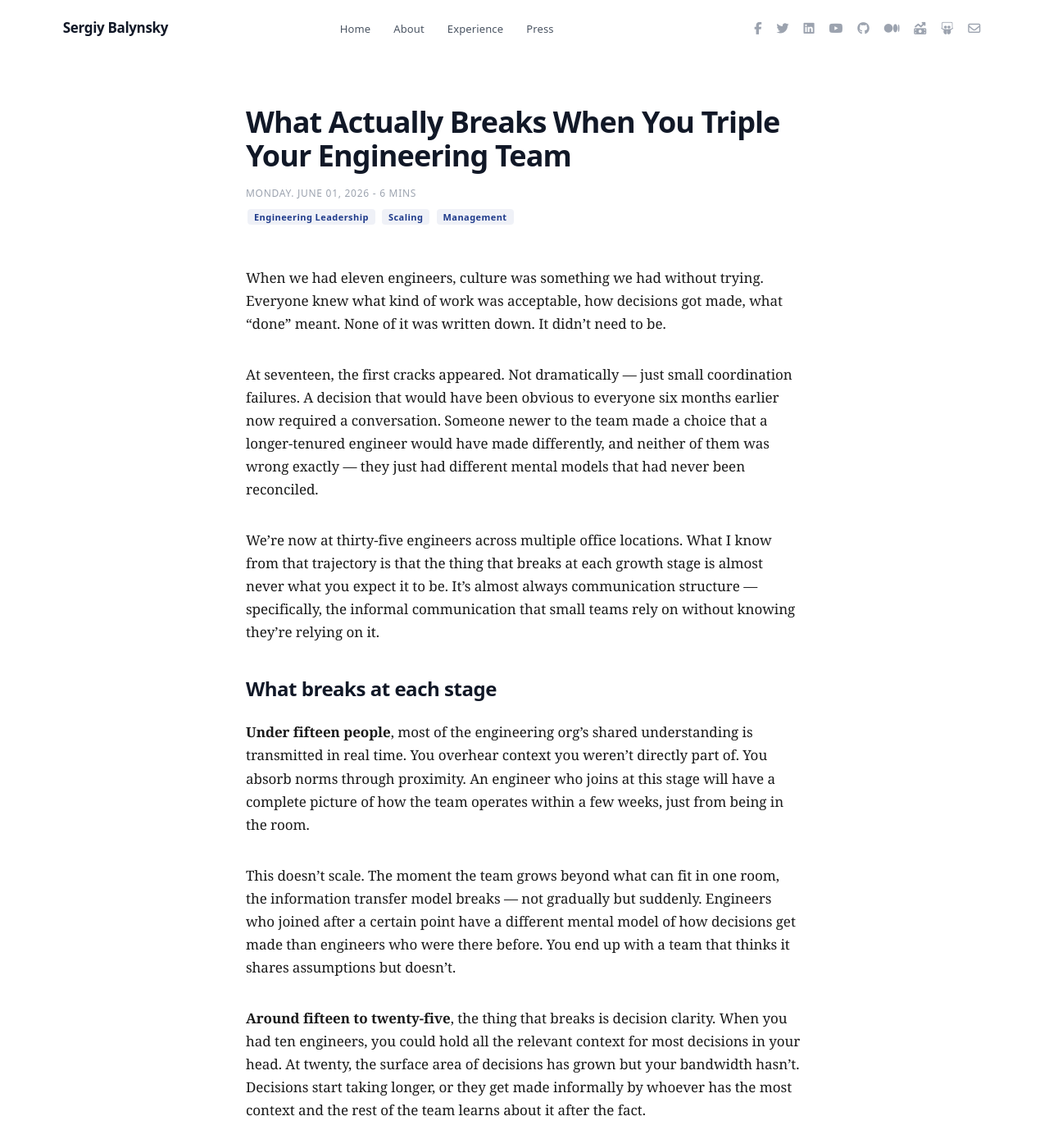
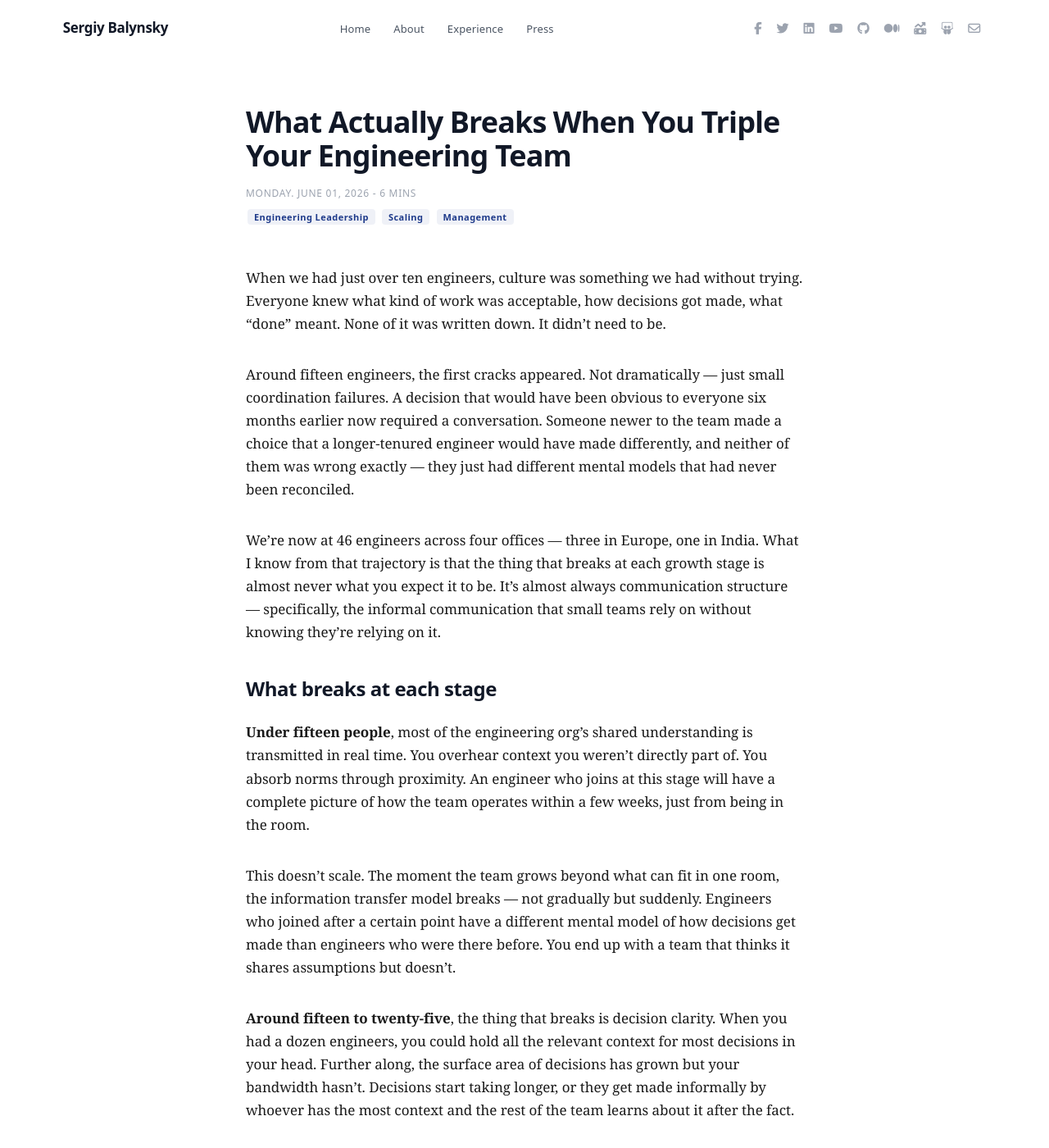
Before and after one commit to balynsky/personal-site, a Jekyll site: the page built from _posts/2026-06-01-scaling-engineering-team.markdown, in a window 1280 px wide and 1400 px high. Shown: the whole window at 82% size. Built offline with Jekyll 4.4.1, drawn with Linux system fonts in a browser that asks for light colours; nearby versions of some CDN libraries; some of the changed text lies outside the part shown.

Commit message:
change some small details

```diff
--- a/_posts/2026-06-01-scaling-engineering-team.markdown
+++ b/_posts/2026-06-01-scaling-engineering-team.markdown
@@ -11,14 +11,14 @@ tag:
 category: blog
 author: balynsky
 sitemap: false
-description: From 11 engineers in two teams to 35 across multiple locations — what breaks at each growth stage and what you have to rebuild deliberately
+description: From 11+ engineers in two teams to 46 across four offices — what breaks at each growth stage and what you have to rebuild deliberately
 ---
 
-When we had eleven engineers, culture was something we had without trying. Everyone knew what kind of work was acceptable, how decisions got made, what "done" meant. None of it was written down. It didn't need to be.
+When we had just over ten engineers, culture was something we had without trying. Everyone knew what kind of work was acceptable, how decisions got made, what "done" meant. None of it was written down. It didn't need to be.
 
-At seventeen, the first cracks appeared. Not dramatically — just small coordination failures. A decision that would have been obvious to everyone six months earlier now required a conversation. Someone newer to the team made a choice that a longer-tenured engineer would have made differently, and neither of them was wrong exactly — they just had different mental models that had never been reconciled.
+Around fifteen engineers, the first cracks appeared. Not dramatically — just small coordination failures. A decision that would have been obvious to everyone six months earlier now required a conversation. Someone newer to the team made a choice that a longer-tenured engineer would have made differently, and neither of them was wrong exactly — they just had different mental models that had never been reconciled.
 
-We're now at thirty-five engineers across multiple office locations. What I know from that trajectory is that the thing that breaks at each growth stage is almost never what you expect it to be. It's almost always communication structure — specifically, the informal communication that small teams rely on without knowing they're relying on it.
+We're now at 46 engineers across four offices — three in Europe, one in India. What I know from that trajectory is that the thing that breaks at each growth stage is almost never what you expect it to be. It's almost always communication structure — specifically, the informal communication that small teams rely on without knowing they're relying on it.
 
 ## What breaks at each stage
 
@@ -26,7 +26,7 @@ We're now at thirty-five engineers across multiple office locations. What I know
 
 This doesn't scale. The moment the team grows beyond what can fit in one room, the information transfer model breaks — not gradually but suddenly. Engineers who joined after a certain point have a different mental model of how decisions get made than engineers who were there before. You end up with a team that thinks it shares assumptions but doesn't.
 
-**Around fifteen to twenty-five**, the thing that breaks is decision clarity. When you had ten engineers, you could hold all the relevant context for most decisions in your head. At twenty, the surface area of decisions has grown but your bandwidth hasn't. Decisions start taking longer, or they get made informally by whoever has the most context and the rest of the team learns about it after the fact.
+**Around fifteen to twenty-five**, the thing that breaks is decision clarity. When you had a dozen engineers, you could hold all the relevant context for most decisions in your head. Further along, the surface area of decisions has grown but your bandwidth hasn't. Decisions start taking longer, or they get made informally by whoever has the most context and the rest of the team learns about it after the fact.
 
 This is the stage where most teams paper over the problem by adding process — more meetings, more documents, more approvals. The right answer is something different: defining explicitly what kind of decisions belong to whom, and trusting people to make them. The meetings and documents are often a symptom of not trusting the decision-makers you have, which is a hiring and culture problem, not a process problem.
 
@@ -50,7 +50,7 @@ Three things that survived the growth intact because we rebuilt them deliberatel
 
 **Explicit ownership boundaries.** When we had two teams, ownership of features and systems was informal — everyone just knew who was responsible for what. At three teams and beyond, informal ownership creates gaps. Two teams both think the other one owns a particular piece. One team makes a change that has consequences for another team's domain. We moved to explicit domain ownership, documented and visible, with clear boundaries about who has final say on what.
 
-**Written decision rationale.** This came directly out of the disagree-and-commit principle, but it became more important as the team grew. When you have eleven engineers, the reasoning behind a decision is known because the people who made it are still around and in the room. At thirty-five, decisions that were made a year ago are being executed by engineers who joined six months ago and have no way to know why that decision was made. We write down not just what we decided but what assumptions we were making when we decided it.
+**Written decision rationale.** This came directly out of the disagree-and-commit principle, but it became more important as the team grew. When you have a dozen engineers, the reasoning behind a decision is known because the people who made it are still around and in the room. At 46, decisions that were made a year ago are being executed by engineers who joined six months ago and have no way to know why that decision was made. We write down not just what we decided but what assumptions we were making when we decided it.
 
 **Direct feedback culture.** In a small team, feedback is ambient — you know what your colleagues think because you work closely enough together that it comes through naturally. In a larger team, feedback has to be deliberate. We run formal 360-degree reviews, but the more important thing is that direct feedback is normalized as a first-line response rather than something saved for a formal process. Engineers who can tell each other "that PR isn't clear enough" or "that decision needs more context" without it being a difficult conversation are engineers who are actually getting better.
 
@@ -58,6 +58,6 @@ Three things that survived the growth intact because we rebuilt them deliberatel
 
 The conventional advice for scaling an engineering team focuses on process: planning cadence, on-call rotations, deployment workflows. All of that matters. But process isn't what makes this hard.
 
-Every time you add engineers, the culture you had at the previous size has to be actively reconstructed at the new size. It doesn't transfer automatically. The team you have at thirty-five is not the team you had at eleven with twenty-four more people added. It's a different team that needs to deliberately build what the small team had organically.
+Every time you add engineers, the culture you had at the previous size has to be actively reconstructed at the new size. It doesn't transfer automatically. The team you have at 46 is not the team you had at 11+ with four times the people added. It's a different team that needs to deliberately build what the small team had organically.
 
 The engineers who have been there since the beginning are culture carriers. But culture carriers can only do so much at scale. At some point the culture has to live in the structures and the written agreements and the norms that are visible to someone joining on their first day. The engineer who joined six months ago knows the team as it is now. They need the structures to tell them why.
--- a/_posts/2026-06-15-ai-as-engineering-multiplier.markdown
+++ b/_posts/2026-06-15-ai-as-engineering-multiplier.markdown
@@ -53,7 +53,7 @@ The structure we settled on maps AI to four phases of how engineering work actua
 
 **Inception** — AI drafts specs and proposals, engineers validate and revise. This is where context quality is most critical; a poorly specified document produces poorly specified code downstream.
 
-**Construction** — the highest-ROI phase. Multi-agent orchestration with human-in-the-loop for code generation, security review, and architecture review. A concrete example: we built an internal `/fix-stacktrace` agent that takes a production stack trace and produces a root-cause analysis, applies a patch, generates updated unit tests, and writes QA acceptance criteria — in one command, with a human approving each destructive step. The architecture is a coordinator plus four specialized sub-agents. Stack traces are treated as untrusted data; secrets are redacted before reaching any agent.
+**Construction** — the highest-ROI phase. Multi-agent orchestration with human-in-the-loop for code generation, security review, and architecture review. In practice this means multi-step workflows — root-cause analysis, patch generation, test updates, acceptance criteria — triggered by a single command, with a human approving each destructive step. The control model is consistent: agent proposes, engineer approves.
 
 **Operations** — AI assists root-cause analysis; humans lead incident response. The agent proposes, the engineer approves.
 
```
